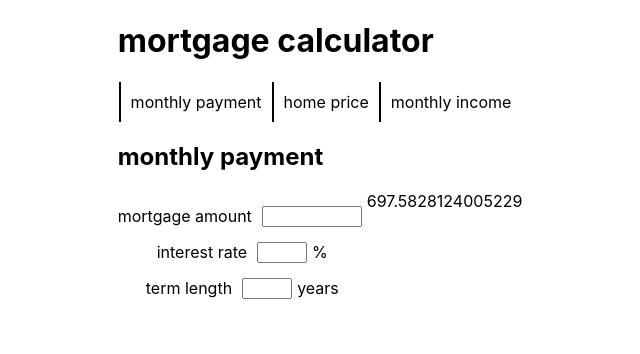
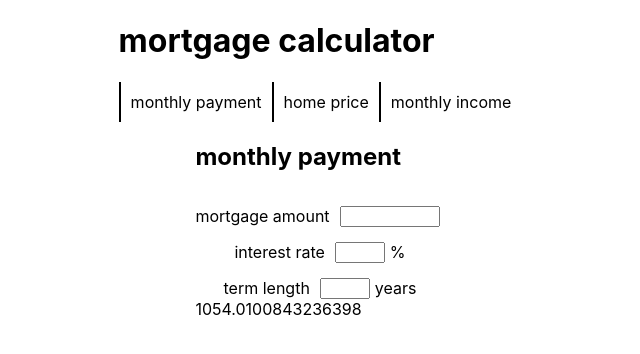
Before and after one commit to psych0sykes/mortgage-calculator, a Next.js app: page / in a window 1280 px wide. Shown: the top 354 px of the page, without its empty margins (320-960 px from the left). Built offline with nearby package versions, Linux system fonts and the light colour scheme.

Commit message:
Fixed the default params values.

```diff
--- a/components/tabs/payment/index.js
+++ b/components/tabs/payment/index.js
@@ -3,7 +3,7 @@ import Section from "../../Section";
 import Input from "../../Form/Input";
 
 export default function Payment() {
-  const [params,setParams] = useState({P: 250000,r: 0.03,n: 30});
+  const [params,setParams] = useState({P: 250000,r: 3,n: 30});
   const [mortgagePayment,setMortgagePayment] = useState();
 
   // M = P[r(1+r)^n/((1+r)^n)-1)]
@@ -37,7 +37,7 @@ export default function Payment() {
         <h2>
           monthly payment
         </h2>
-        <Section>
+        <Section direction="column">
               <form>
                 <Input label="mortgage amount" size="medium" type="number" cb={(event)=>handleParams("P",event.target.value)}/>
                 <Input label="interest rate" tail="%" size="small" type="number" cb={(event)=>handleParams("r",event.target.value)}/>
```
